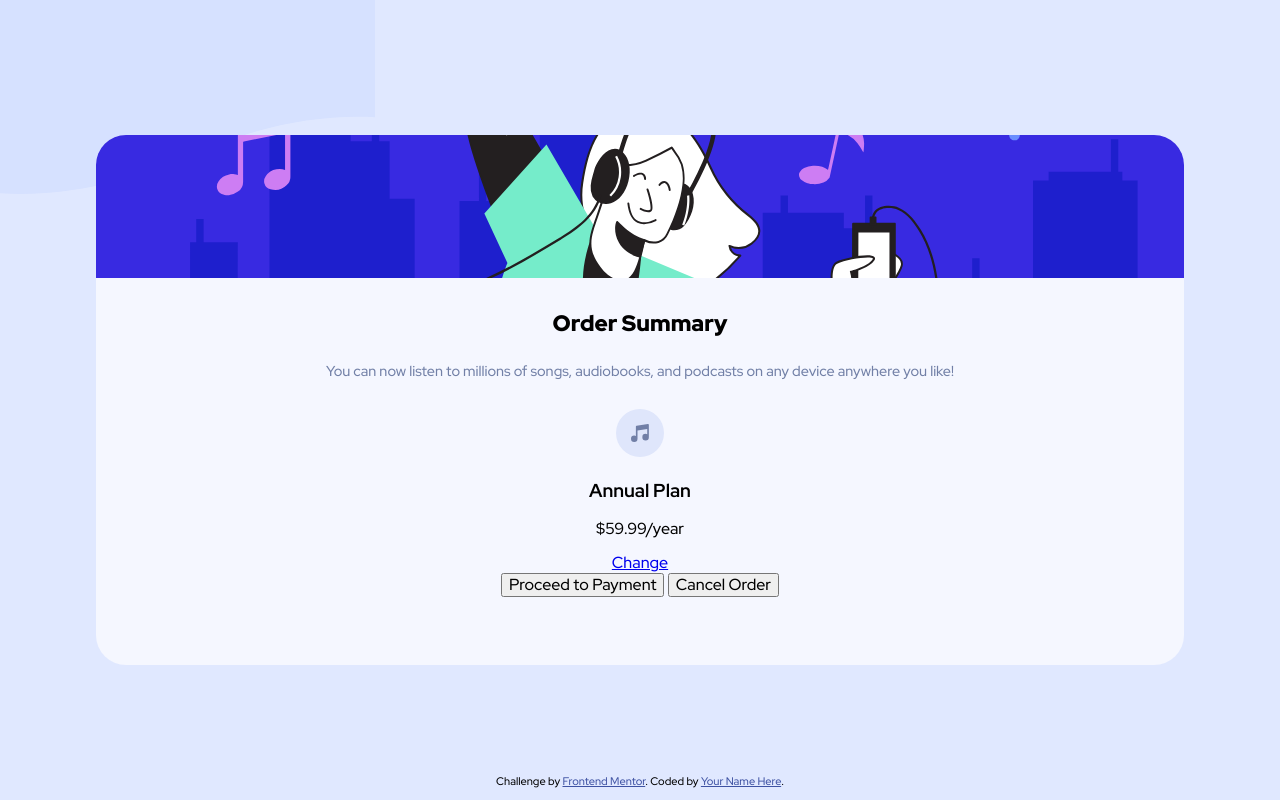
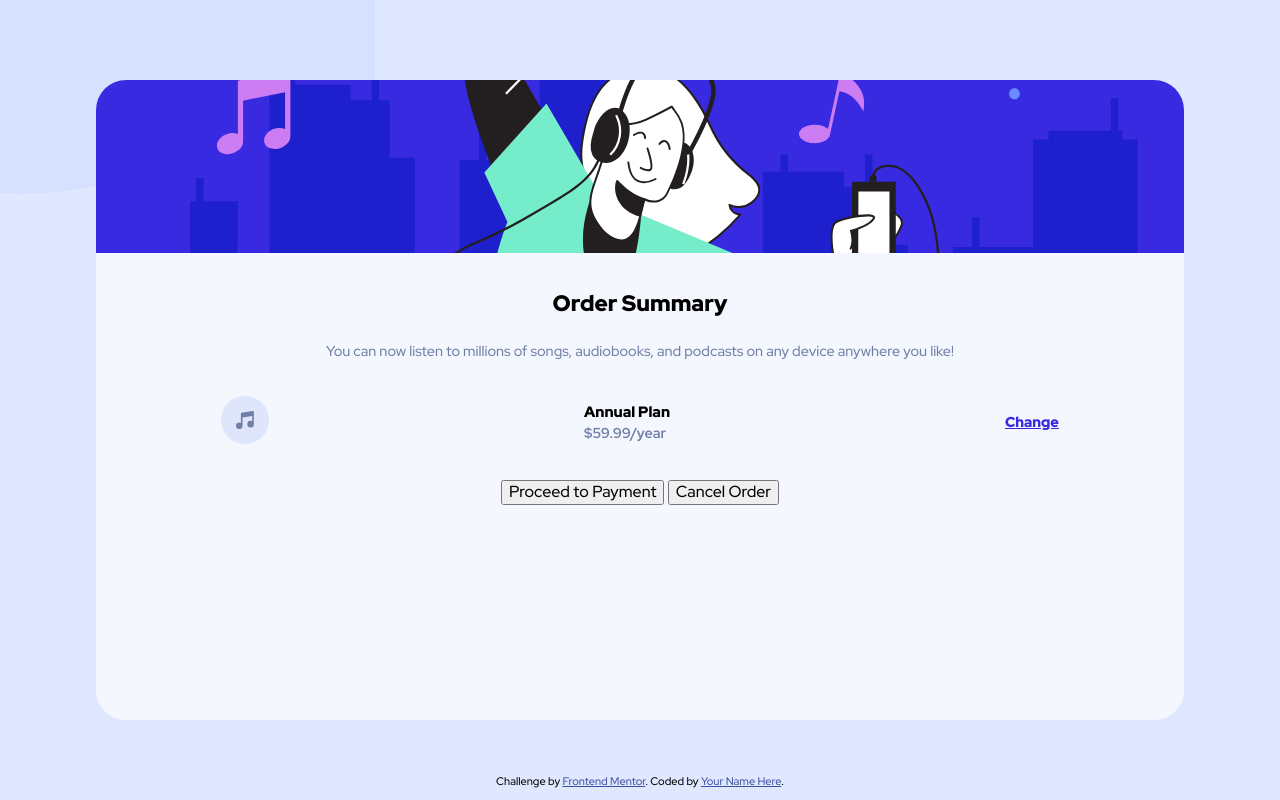
Before and after one commit to fritzlerilan/order-summary-component-main, a plain HTML site: page index.html in a window 1280 px wide. Drawn offline with Linux system fonts and the light colour scheme.

Commit message:
item styling

```diff
--- a/css/styles.css
+++ b/css/styles.css
@@ -5,6 +5,7 @@
     --very-pale-blue: hsl(225, 100%, 98%);
     --desaturated-blue: hsl(224, 23%, 55%);
     --dark-blue: hsl(223, 47%, 23%);
+    --inner-container-size: 77%;
 }
 
 html {
@@ -38,7 +39,7 @@ body {
     text-align: center;
     margin: auto;
     width: 85%;
-    height: 530px;
+    height: 80%;
     background-color: var(--very-pale-blue);
     border-radius: 30px 30px 30px 30px;
     overflow: hidden;
@@ -46,6 +47,7 @@ body {
 
 .heading-image-container {
     height: 27%;
+    margin-bottom: 30px;
 }
 
 .heading-image{
@@ -56,10 +58,10 @@ body {
 }
 
 .summary-info {
-    padding: 10px 20px 10px 20px;
     line-height: 1.8;
-    max-width: 77%;
+    max-width: var(--inner-container-size);
     margin: auto;
+    margin-bottom: 30px;
 }
 
 .summary-info h1 {
@@ -71,3 +73,36 @@ body {
     font-size: 0.9rem;
     color: var(--desaturated-blue);
 }
+
+.item-container {
+    display: flex;
+    max-width: var(--inner-container-size);
+    justify-content: space-between;
+    align-items: center;
+    margin: auto;
+    margin-bottom: 30px;
+}
+
+.item-description {
+    line-height: 0.4;
+    font-size: 0.8rem;
+    margin-left: -20px;
+    text-align: left;
+}
+
+.item-description h3 {
+    font-weight: 900;
+}
+
+.item-description p {
+    font-weight: 600;
+    color: var(--desaturated-blue);
+    font-size: 0.9rem;
+}
+
+.hyperlink {
+    color: var(--bright-blue);
+    text-decoration: underline;
+    font-weight: 900;
+    font-size: 0.9rem;
+}
--- a/index.html
+++ b/index.html
@@ -46,16 +46,16 @@
             </div>
 
             <!-- Purchase Items -->
-            <div>
+            <div class="item-container">
                 <div>
                     <img src="images/icon-music.svg" alt="Icon music" />
                 </div>
-                <div>
+                <div class="item-description">
                     <h3>Annual Plan</h3>
                     <p>$59.99/year</p>
                 </div>
                 <div>
-                    <a href="#">Change</a>
+                    <a href="#" class="hyperlink">Change</a>
                 </div>
             </div>
             <div>
```
